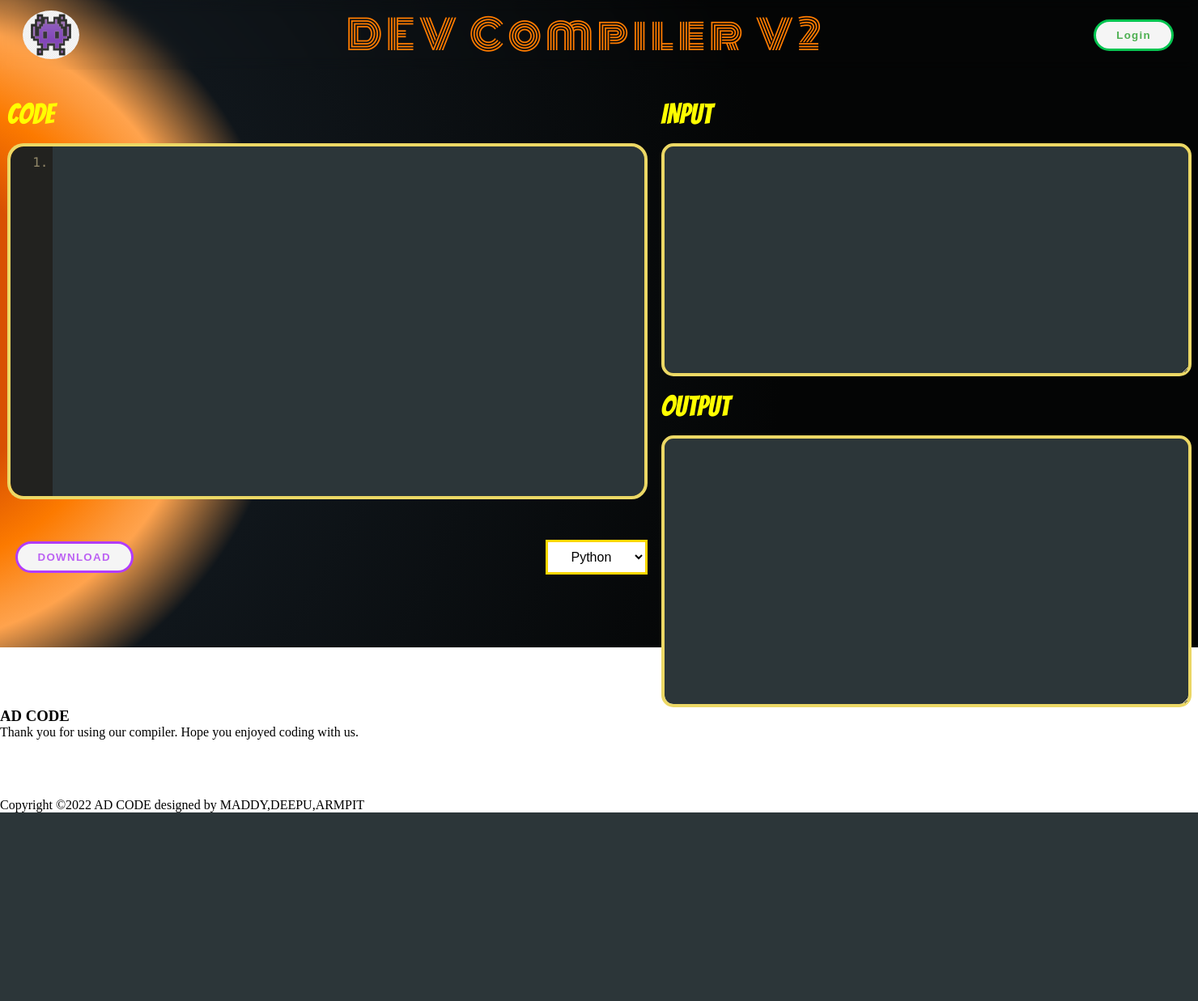
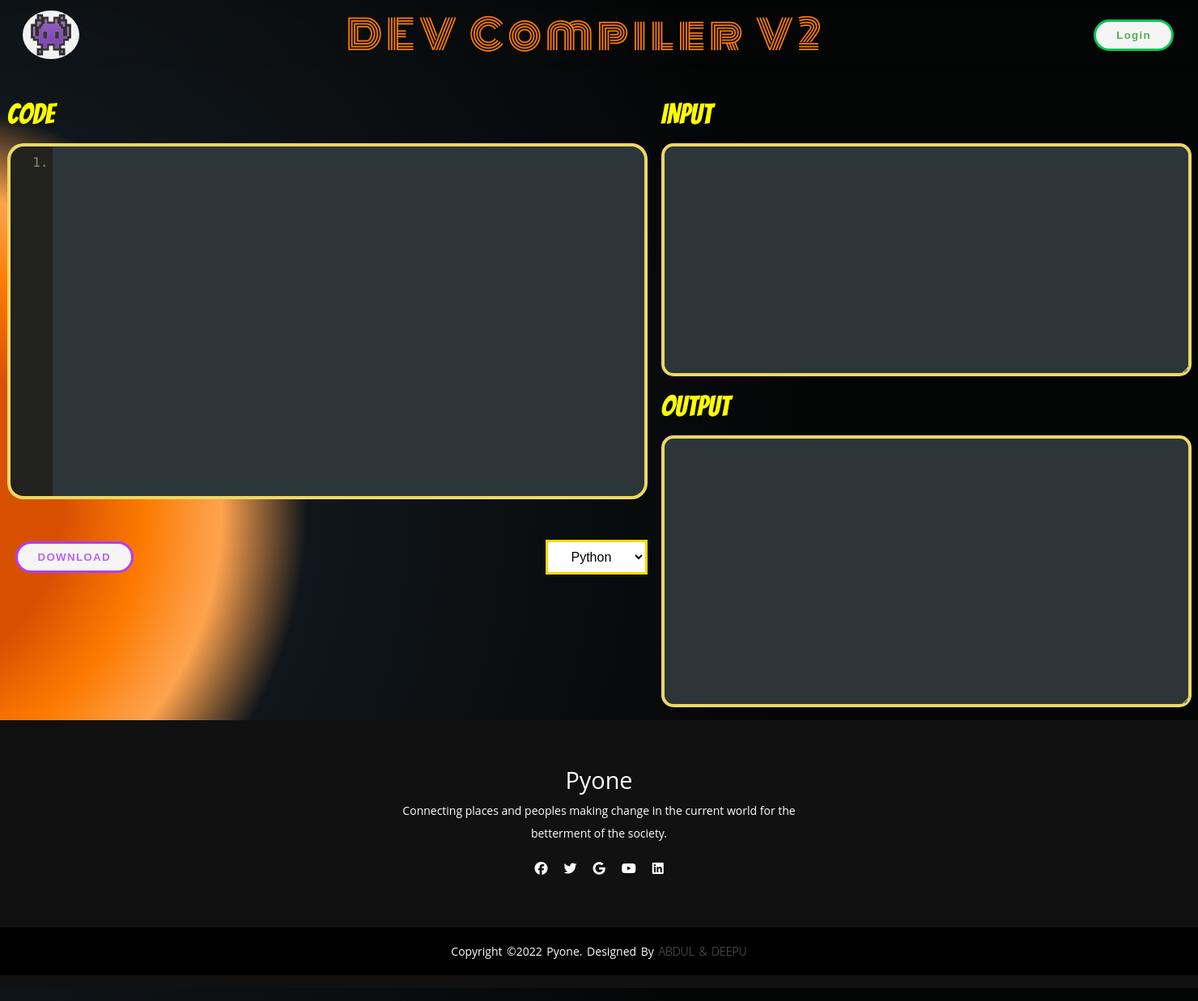
Before and after one commit to Deepanshu291/Pyone-Online-Compiler, a Django app: page / in a window 1480 px wide. Shown: the whole page at 81% size. Before the commit the page ends 1004 px from the top, so only its background shows below. Run offline with Django 4.2, Linux system fonts and the light colour scheme; some libraries are stand-ins or nearby versions.

Commit message:
v+0.11.09.12.31

```diff
--- a/Frontend/static/css/footer.css
+++ b/Frontend/static/css/footer.css
@@ -0,0 +1,67 @@
+
+footer{
+    margin: 1rem 0;
+    padding: 1rem 0;
+    background: #111;
+    height: auto;
+    width: 100%;
+    font-family: "open sans";
+    padding-top: 40px;
+    color: #fff;
+
+}
+.footer-content{
+    display: flex;
+    align-items: center;
+    justify-content: center;
+    flex-direction: column;
+    text-align: center;
+}
+.footer-content h3{
+    font-size: 1.8rem;
+    font-weight: 400;
+    text-transform: capitalize;
+    line-height: 3rem;
+}
+.footer-content{
+    max-width: 500px;
+    margin: 10px auto;
+    line-height: 28px;
+    font-size: 14px;
+}
+.social{
+    list-style: none;
+    display: flex;
+    align-items: center;
+    justify-content: center;
+    margin: 1rem 0 3rem 0;
+}
+.social li{
+    margin: 0 10px;
+}
+.social a{
+    text-decoration: none;
+    color: #fff;
+}
+.social a i{
+    font-size: 1rem;
+}
+.social a:hover i{
+    color: aqua;
+}
+.footer-bottom{
+    background: #000;
+    width: 100%;
+    padding: 20px 0;
+    text-align: center;
+}
+.footer-bottom p{
+    font-size: 14px;
+    word-spacing: 2px;
+    text-transform: capitalize;
+}
+.footer-bottom span{
+    text-transform: uppercase;
+    opacity: .4;
+    font-weight: 200;
+}
--- a/Frontend/static/css/style.css
+++ b/Frontend/static/css/style.css
@@ -19,7 +19,7 @@ body{
     background-position: center;
     /* background-image: linear-gradient( 76.3deg,  rgba(44,62,78,1) 12.6%, rgba(69,103,131,1) 82.8% ); */
     /* background-color: #3a1c71 → #d76d77 → #ffaf7b; */
-    height: 100vh;
+    height: auto;
 }
 .title{
     font-size: 50px;
--- a/Frontend/templates/base.html
+++ b/Frontend/templates/base.html
@@ -6,6 +6,7 @@
       src="https://kit.fontawesome.com/64d58efce2.js"
       crossorigin="anonymous"
     ></script>
+    <link rel="stylesheet" href="https://cdnjs.cloudflare.com/ajax/libs/font-awesome/4.7.0/css/font-awesome.min.css" />
     <link rel="stylesheet" href="{% static '/css/footer.css' %}">
     <link rel="stylesheet" href="https://fonts.googleapis.com/css?family=Monoton">
     <link rel="stylesheet" href="https://fonts.googleapis.com/css?family=Bangers">
--- a/Frontend/templates/footer.html
+++ b/Frontend/templates/footer.html
@@ -1,14 +1,21 @@
-<div class="footer-content">
-    <h3>AD CODE</h3>
-    <p>Thank you for using our compiler.
-        Hope you enjoyed coding with us. </p>
-        <ul class="socials">
-            <li><a href="#"><i class=".fa.fa-facebook"></i></a></li>
-            <li><a href="#"><i class=".fa.fa-twitter"></i></a></li>
-            <li><a href="#"><i class=".fa.fa-google"></i></a></li>
-            <li><a href="#"><i class=".fa.fa-linkdin"></i></a></li>
+<footer>
+    <div class="footer-content">
+        <h3>Pyone</h3>
+        <p>Connecting places and peoples
+        making change in the current world for
+        the betterment of the society.
+        </p>
+        <ul class="social">
+            <li><a href="#"><i class="fa fa-facebook"></i></a></li>
+            <li><a href="#"><i class="fa fa-twitter"></i></a></li>
+            <li><a href="#"><i class="fa fa-google"></i></a></li>
+            <li><a href="#"><i class="fa fa-youtube"></i></a></li>
+            <li><a href="#"><i class="fa fa-linkedin-square"></i></a></li>
         </ul>
     </div>
-    <div class="footer-button">
-        <p>Copyright &copy;2022 AD CODE designed by <span>MADDY,DEEPU,ARMPIT</span></p>
+    <div class="footer-bottom">
+        <p>
+            copyright &copy;2022 Pyone. designed by <span>Abdul & Deepu</span>
+        </p>
     </div>
+</footer>
```
